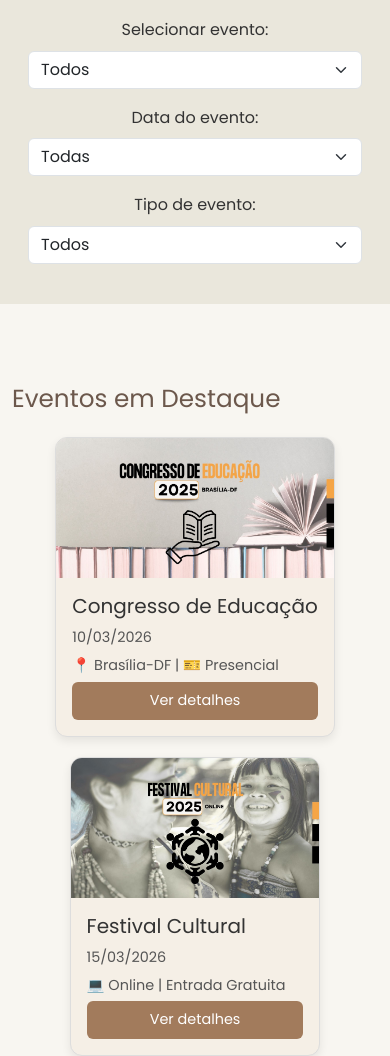
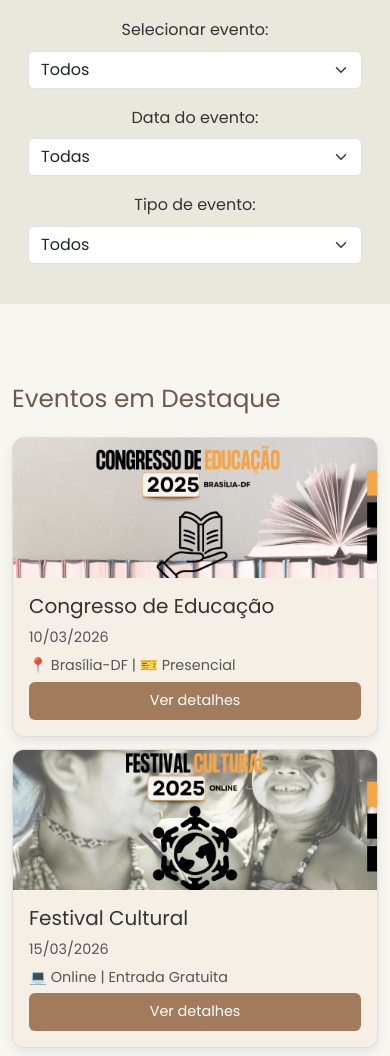
Before and after one commit to Azaf3/portal-eventos, a plain HTML site: page index.html in a window 390 px wide. Shown: the part 81-1137 px from the top of the page. Drawn offline with nearby package versions, Linux system fonts and the light colour scheme.

Commit message:
atualizações

```diff
--- a/css/style.css
+++ b/css/style.css
@@ -303,3 +303,39 @@ footer {
     padding: 20px;
   }
 }
+
+/* Ajuste da responsividade dos cards */
+#cards-container {
+  display: grid;
+  grid-template-columns: repeat(auto-fit, minmax(280px, 1fr));
+  gap: 20px;
+  justify-content: center;
+}
+
+#cards-container .card {
+  display: flex;
+  flex-direction: column;
+}
+
+/* Ajuste específico para celular */
+@media (max-width: 768px) {
+  #cards-container {
+    gap: 12px;
+  }
+
+  #cards-container .card {
+    max-width: 100%;
+  }
+}
+
+@media (max-width: 500px) {
+  #cards-container {
+    flex-direction: column;
+    align-items: center;
+  }
+
+  #cards-container .card {
+    width: 100%;
+    max-width: 380px;
+  }
+}
```
